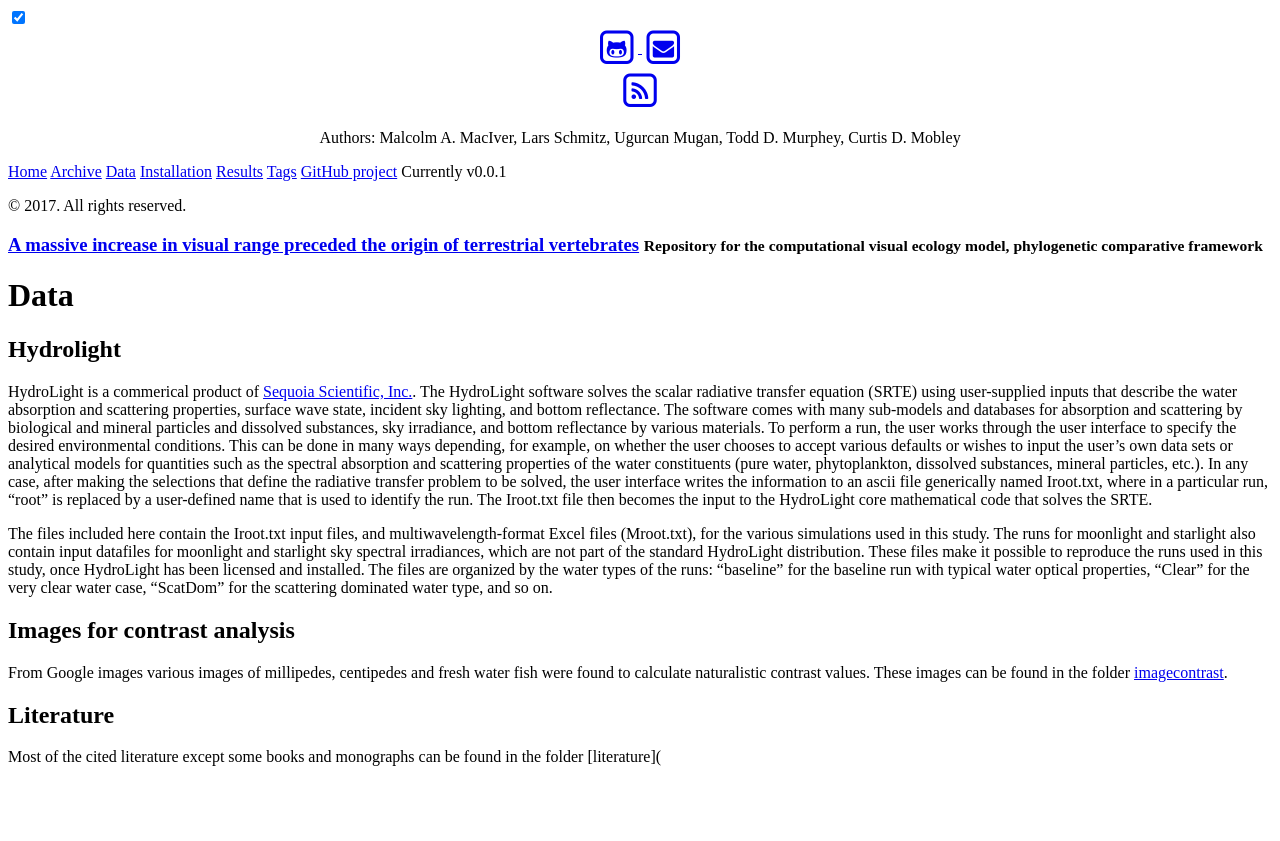
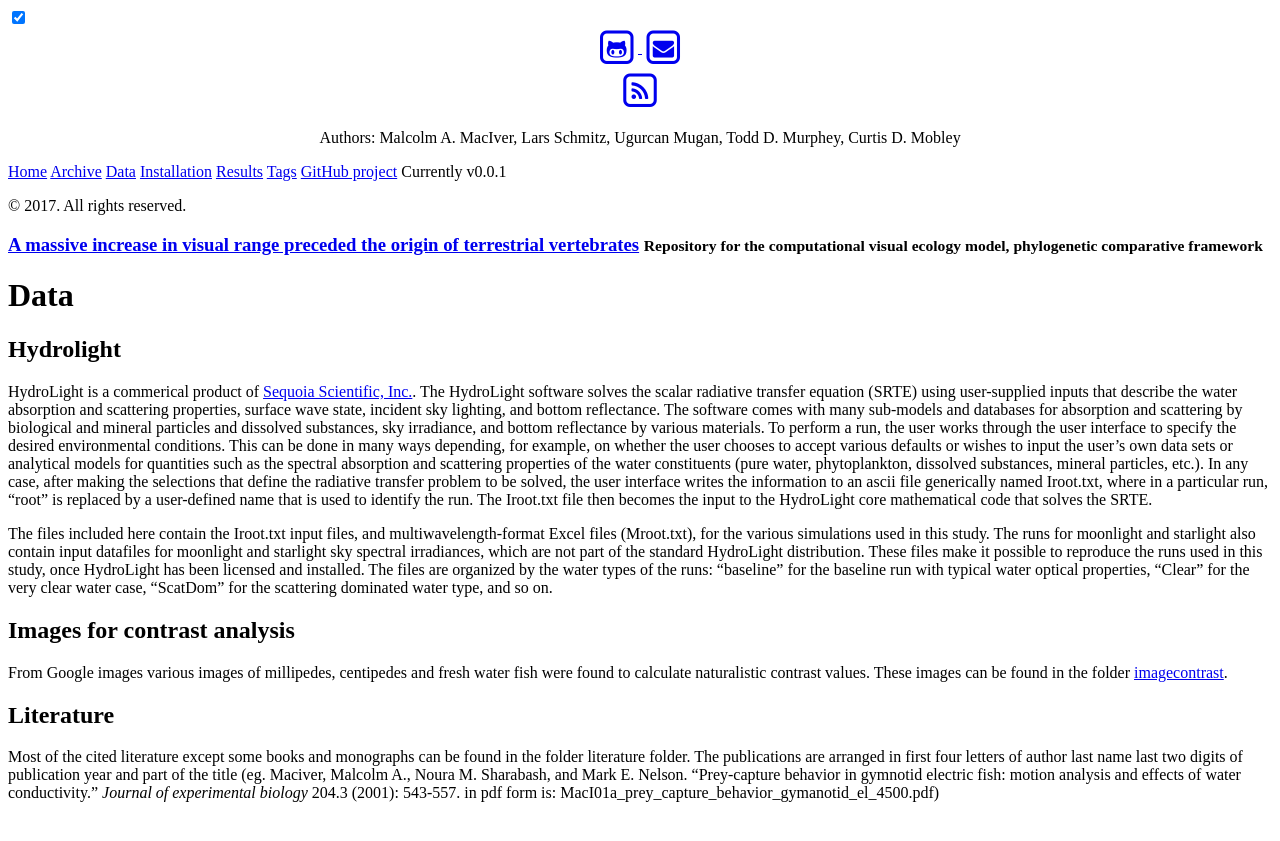
Before and after one commit to chenchen2015/maciverlab.github.io, a Jekyll site: the page built from data.md, in a window 1280 px wide. Shown: the top 841 px of the page. Built offline with Jekyll 4.4.1, drawn with Linux system fonts in a browser that asks for light colours; nearby versions of some CDN libraries.

Commit message:
literature added

```diff
--- a/data.md
+++ b/data.md
@@ -17,4 +17,6 @@ From Google images various images of millipedes, centipedes and fresh water fish
 
 ## Literature
 
-Most of the cited literature except some books and monographs can be found in the folder [literature](
+Most of the cited literature except some books and monographs can be found in the folder literature folder. The publications are arranged in first four letters of author last name last two digits of publication year and part of the title
+(eg. Maciver, Malcolm A., Noura M. Sharabash, and Mark E. Nelson. "Prey-capture behavior in gymnotid electric fish: motion analysis and effects of water conductivity." *Journal of experimental biology* 204.3 (2001): 543-557.
+in pdf form is: MacI01a_prey_capture_behavior_gymanotid_el_4500.pdf)
```
